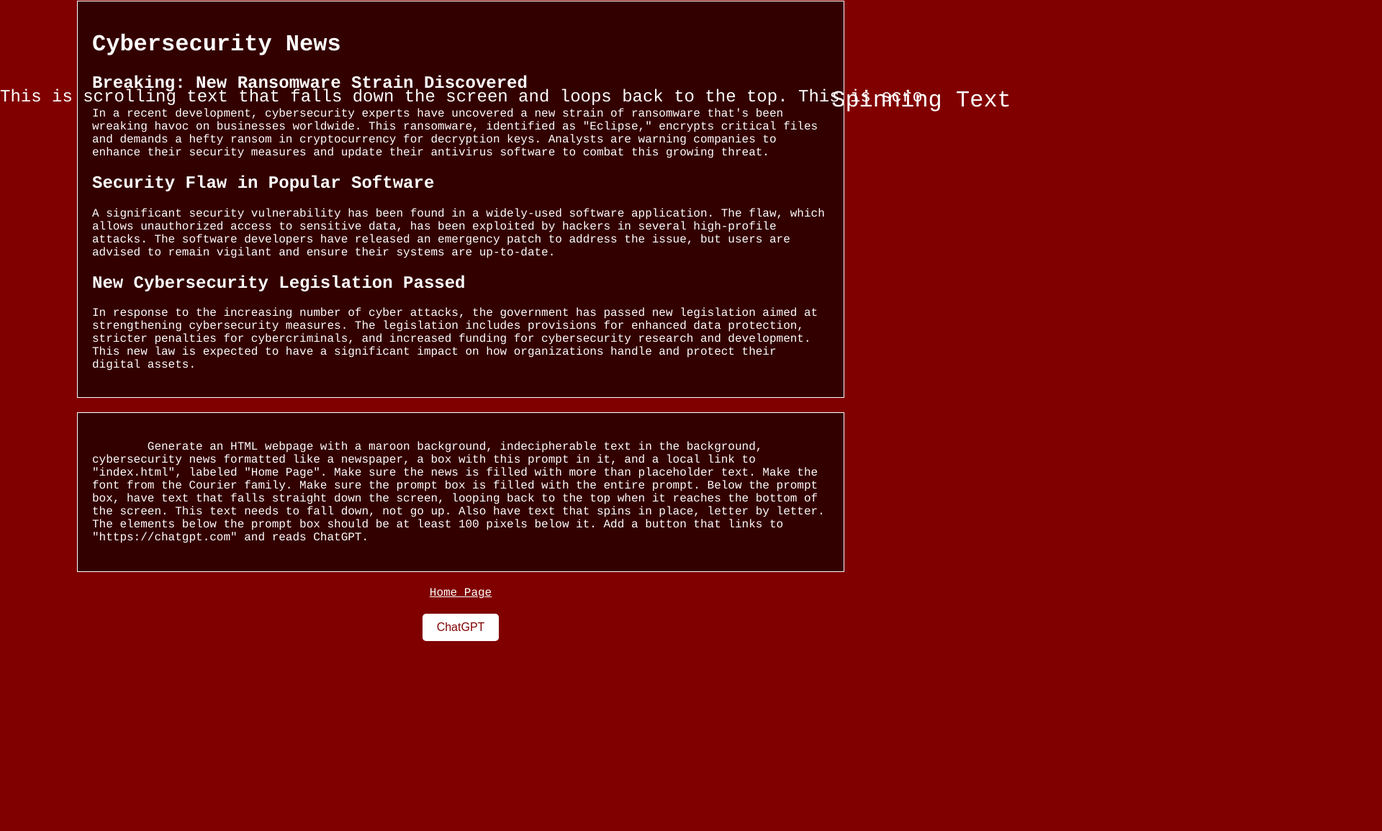
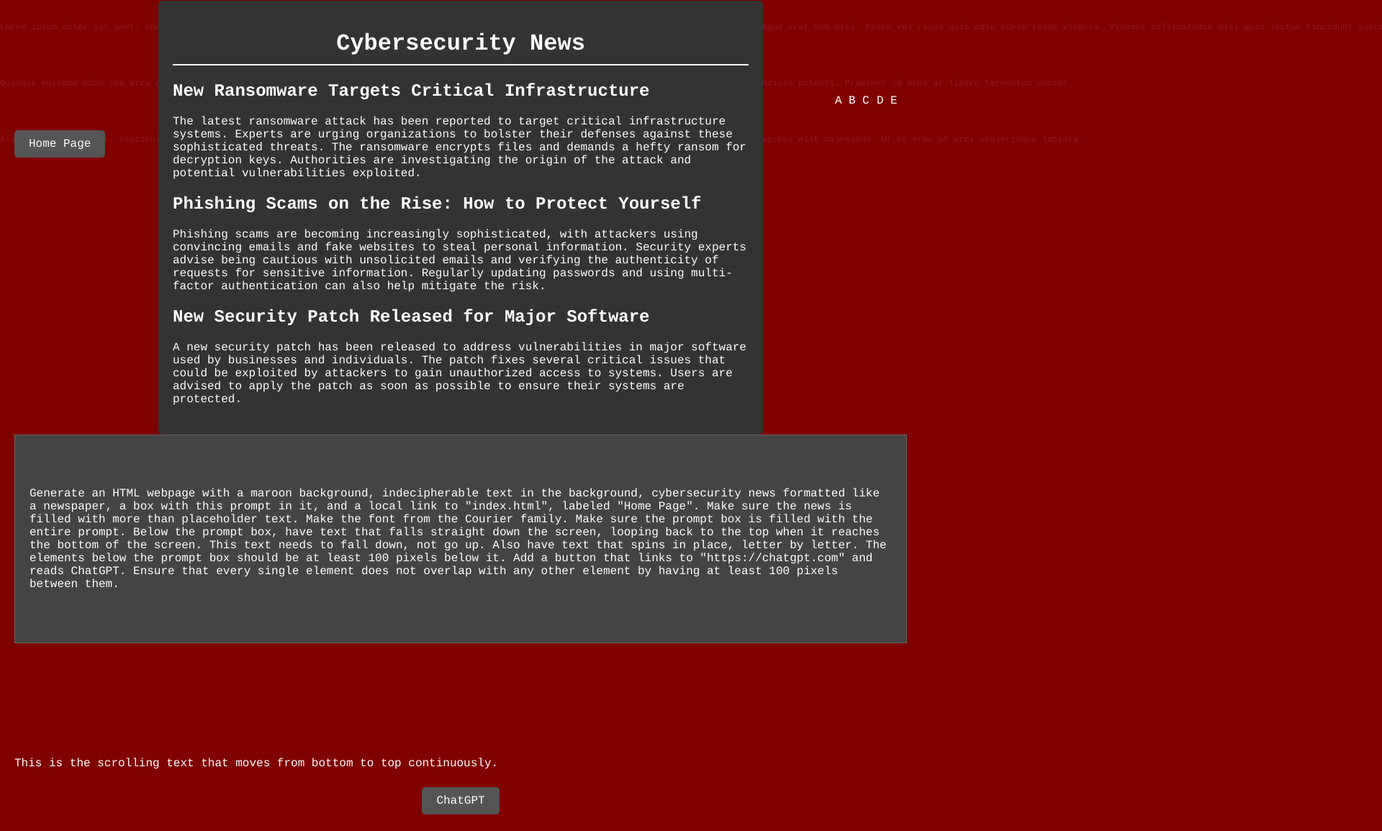
Before and after one commit to RAR04/CSCE_331_Rivard, a plain HTML site: page chatgpt.html in a window 1280 px wide. Shown: the part 19-1174 px from the top of the page at 72% size, 1920 px wide, since content can reach past the window. Drawn offline with Linux system fonts and the light colour scheme.

Commit message:
Add files via upload
Fixed some goofs, made javascript external file, pleaded with chatgpt for a less goofed up page

```diff
--- a/chatgpt.html
+++ b/chatgpt.html
@@ -6,11 +6,12 @@
     <title>Cybersecurity News</title>
     <style>
         body {
+            background-color: maroon;
+            font-family: Courier, monospace;
+            color: white;
             margin: 0;
-            font-family: Courier, monospace;
-            background-color: maroon;
-            color: white;
-            overflow: hidden;
+            padding: 0;
+            overflow-x: hidden;
             position: relative;
         }
         .background-text {
@@ -20,101 +21,139 @@
             width: 100%;
             height: 100%;
             color: rgba(255, 255, 255, 0.1);
-            font-size: 4em;
+            font-size: 12px;
+            line-height: 1.5;
+            pointer-events: none;
+            user-select: none;
             white-space: pre;
-            overflow: hidden;
-            transform: rotate(90deg);
-            transform-origin: left top;
+            z-index: -1;
+        }
+        .container {
+            position: relative;
+            padding: 20px;
+            z-index: 1;
         }
         .news {
-            position: relative;
-            width: 80%;
-            margin: 20px auto;
-            border: 1px solid white;
+            max-width: 800px;
+            margin: 0 auto;
+            background-color: #333;
             padding: 20px;
-            background-color: rgba(0, 0, 0, 0.6);
+            border-radius: 5px;
+        }
+        .news h1 {
+            text-align: center;
+            border-bottom: 2px solid #fff;
+            padding-bottom: 10px;
+        }
+        .news article {
+            margin-bottom: 20px;
         }
         .prompt-box {
-            margin: 20px auto;
-            width: 80%;
+            background-color: #444;
+            border: 1px solid #666;
             padding: 20px;
-            border: 1px solid white;
-            background-color: rgba(0, 0, 0, 0.6);
+            margin-bottom: 100px;
             white-space: pre-wrap;
         }
         .scrolling-text {
             position: absolute;
-            top: 120px;
+            bottom: 0;
+            left: 20px;
+            width: calc(100% - 40px);
+            height: 100px;
+            overflow: hidden;
+        }
+        .scrolling-text span {
+            display: block;
+            position: absolute;
             width: 100%;
-            height: 100%;
-            overflow: hidden;
-            color: white;
-            font-size: 1.5em;
-            white-space: nowrap;
-            animation: scroll-text 10s linear infinite;
+            animation: scroll 10s linear infinite;
+        }
+        @keyframes scroll {
+            0% { transform: translateY(100%); }
+            100% { transform: translateY(-100%); }
         }
         .spinning-text {
             position: absolute;
-            top: 120px;
-            left: 50%;
-            width: 100%;
-            text-align: center;
-            color: white;
-            font-size: 2em;
-            transform-origin: center center;
-            animation: spin-text 5s linear infinite;
+            top: 150px;
+            right: 20px;
+            width: 100px;
+            height: 100px;
+            overflow: hidden;
         }
-        @keyframes scroll-text {
-            0% { transform: translateY(100%); }
-            100% { transform: translateY(-100%); }
+        .spinning-text span {
+            display: inline-block;
+            animation: spin 5s linear infinite;
         }
-        @keyframes spin-text {
+        @keyframes spin {
             0% { transform: rotate(0deg); }
             100% { transform: rotate(360deg); }
         }
-        button {
-            display: block;
-            margin: 20px auto;
+        .button-container {
+            text-align: center;
+            margin-top: 200px;
+        }
+        .button-container a {
+            display: inline-block;
             padding: 10px 20px;
-            font-size: 1em;
-            border: none;
+            background-color: #555;
+            color: white;
+            text-decoration: none;
             border-radius: 5px;
-            background-color: white;
-            color: maroon;
-            cursor: pointer;
+            font-size: 16px;
+        }
+        .button-container a:hover {
+            background-color: #777;
         }
     </style>
 </head>
 <body>
     <div class="background-text">
-        Lorem ipsum dolor sit amet, consectetur adipiscing elit. Nulla vehicula dui vitae orci pharetra, ac luctus magna pretium. Sed et leo quis augue volutpat faucibus at ac nisi. Vestibulum ante ipsum primis in faucibus orci luctus et ultrices posuere cubilia curae; Morbi lacinia, est et fermentum pharetra, arcu sapien ultricies justo, eu viverra purus nulla vel ligula. Mauris viverra, lorem ut tristique fermentum, dolor purus elementum ligula, et tincidunt nulla justo in sem.
+        <p>Lorem ipsum dolor sit amet, consectetur adipiscing elit. Phasellus imperdiet, nulla id scelerisque convallis, ex turpis dapibus ligula, id cursus magna erat non nisi. Fusce vel risus quis odio scelerisque viverra. Vivamus sollicitudin nisl quis lectus tincidunt suscipit. Nullam in odio eu urna tristique ultricies.</p>
+        <p>Quisque euismod odio sed arcu consequat, a sodales metus consectetur. Ut vel vehicula ipsum. Donec volutpat orci nec tortor suscipit lacinia. Suspendisse potenti. Praesent id eros at libero fermentum auctor.</p>
+        <p>Aliquam erat volutpat. Vestibulum vel felis ut nisl viverra gravida. Mauris vitae ligula sapien. Phasellus condimentum arcu a purus faucibus, vel dapibus elit malesuada. Ut et eros ut orci scelerisque lacinia.</p>
     </div>
 
+    <div class="container">
         <div class="news">
             <h1>Cybersecurity News</h1>
-        <h2>Breaking: New Ransomware Strain Discovered</h2>
-        <p>In a recent development, cybersecurity experts have uncovered a new strain of ransomware that's been wreaking havoc on businesses worldwide. This ransomware, identified as "Eclipse," encrypts critical files and demands a hefty ransom in cryptocurrency for decryption keys. Analysts are warning companies to enhance their security measures and update their antivirus software to combat this growing threat.</p>
-
-        <h2>Security Flaw in Popular Software</h2>
-        <p>A significant security vulnerability has been found in a widely-used software application. The flaw, which allows unauthorized access to sensitive data, has been exploited by hackers in several high-profile attacks. The software developers have released an emergency patch to address the issue, but users are advised to remain vigilant and ensure their systems are up-to-date.</p>
-
-        <h2>New Cybersecurity Legislation Passed</h2>
-        <p>In response to the increasing number of cyber attacks, the government has passed new legislation aimed at strengthening cybersecurity measures. The legislation includes provisions for enhanced data protection, stricter penalties for cybercriminals, and increased funding for cybersecurity research and development. This new law is expected to have a significant impact on how organizations handle and protect their digital assets.</p>
+            <article>
+                <h2>New Ransomware Targets Critical Infrastructure</h2>
+                <p>The latest ransomware attack has been reported to target critical infrastructure systems. Experts are urging organizations to bolster their defenses against these sophisticated threats. The ransomware encrypts files and demands a hefty ransom for decryption keys. Authorities are investigating the origin of the attack and potential vulnerabilities exploited.</p>
+            </article>
+            <article>
+                <h2>Phishing Scams on the Rise: How to Protect Yourself</h2>
+                <p>Phishing scams are becoming increasingly sophisticated, with attackers using convincing emails and fake websites to steal personal information. Security experts advise being cautious with unsolicited emails and verifying the authenticity of requests for sensitive information. Regularly updating passwords and using multi-factor authentication can also help mitigate the risk.</p>
+            </article>
+            <article>
+                <h2>New Security Patch Released for Major Software</h2>
+                <p>A new security patch has been released to address vulnerabilities in major software used by businesses and individuals. The patch fixes several critical issues that could be exploited by attackers to gain unauthorized access to systems. Users are advised to apply the patch as soon as possible to ensure their systems are protected.</p>
+            </article>
         </div>
 
         <div class="prompt-box">
-        Generate an HTML webpage with a maroon background, indecipherable text in the background, cybersecurity news formatted like a newspaper, a box with this prompt in it, and a local link to "index.html", labeled "Home Page". Make sure the news is filled with more than placeholder text. Make the font from the Courier family. Make sure the prompt box is filled with the entire prompt. Below the prompt box, have text that falls straight down the screen, looping back to the top when it reaches the bottom of the screen. This text needs to fall down, not go up. Also have text that spins in place, letter by letter. The elements below the prompt box should be at least 100 pixels below it. Add a button that links to "https://chatgpt.com" and reads ChatGPT.
+            <p>Generate an HTML webpage with a maroon background, indecipherable text in the background, cybersecurity news formatted like a newspaper, a box with this prompt in it, and a local link to "index.html", labeled "Home Page". Make sure the news is filled with more than placeholder text. Make the font from the Courier family. Make sure the prompt box is filled with the entire prompt. Below the prompt box, have text that falls straight down the screen, looping back to the top when it reaches the bottom of the screen. This text needs to fall down, not go up. Also have text that spins in place, letter by letter. The elements below the prompt box should be at least 100 pixels below it. Add a button that links to "https://chatgpt.com" and reads ChatGPT. Ensure that every single element does not overlap with any other element by having at least 100 pixels between them.</p>
         </div>
 
         <div class="scrolling-text">
-        This is scrolling text that falls down the screen and loops back to the top. This is scrolling text that falls down the screen and loops back to the top. This is scrolling text that falls down the screen and loops back to the top.
+            <span>This is the scrolling text that moves from bottom to top continuously.</span>
         </div>
 
         <div class="spinning-text">
-        <span>S</span><span>p</span><span>i</span><span>n</span><span>n</span><span>i</span><span>n</span><span>g</span> <span>T</span><span>e</span><span>x</span><span>t</span>
+            <span>A</span>
+            <span>B</span>
+            <span>C</span>
+            <span>D</span>
+            <span>E</span>
         </div>
 
-    <a href="index.html" style="display: block; text-align: center; color: white; margin: 20px auto;">Home Page</a>
-    <button onclick="window.location.href='https://chatgpt.com';">ChatGPT</button>
+        <div class="button-container">
+            <a href="https://chatgpt.com" target="_blank">ChatGPT</a>
+        </div>
+
+        <div class="button-container" style="position: absolute; top: 0; left: 20px;">
+            <a href="index.html">Home Page</a>
+        </div>
+    </div>
 </body>
 </html>
```
Also changed, not shown: index.html (+2 -22 lines), index_HTML.html (+1 -1 lines), qualifications.html (+2 -22 lines), service.html (+2 -22 lines), technical__portfolio.html (+2 -22 lines), toggle.js (added, +20 -0 lines). Lines whose indentation alone changed are shown as unchanged.
